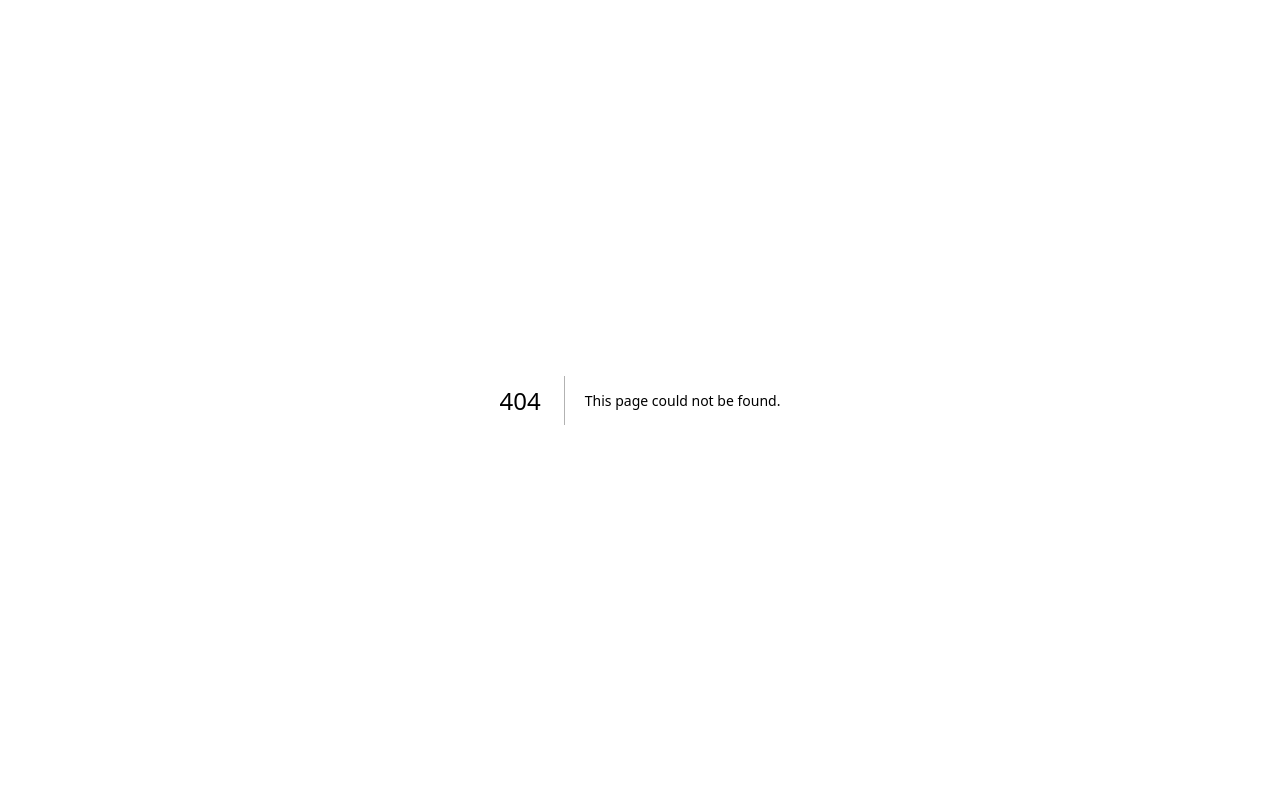
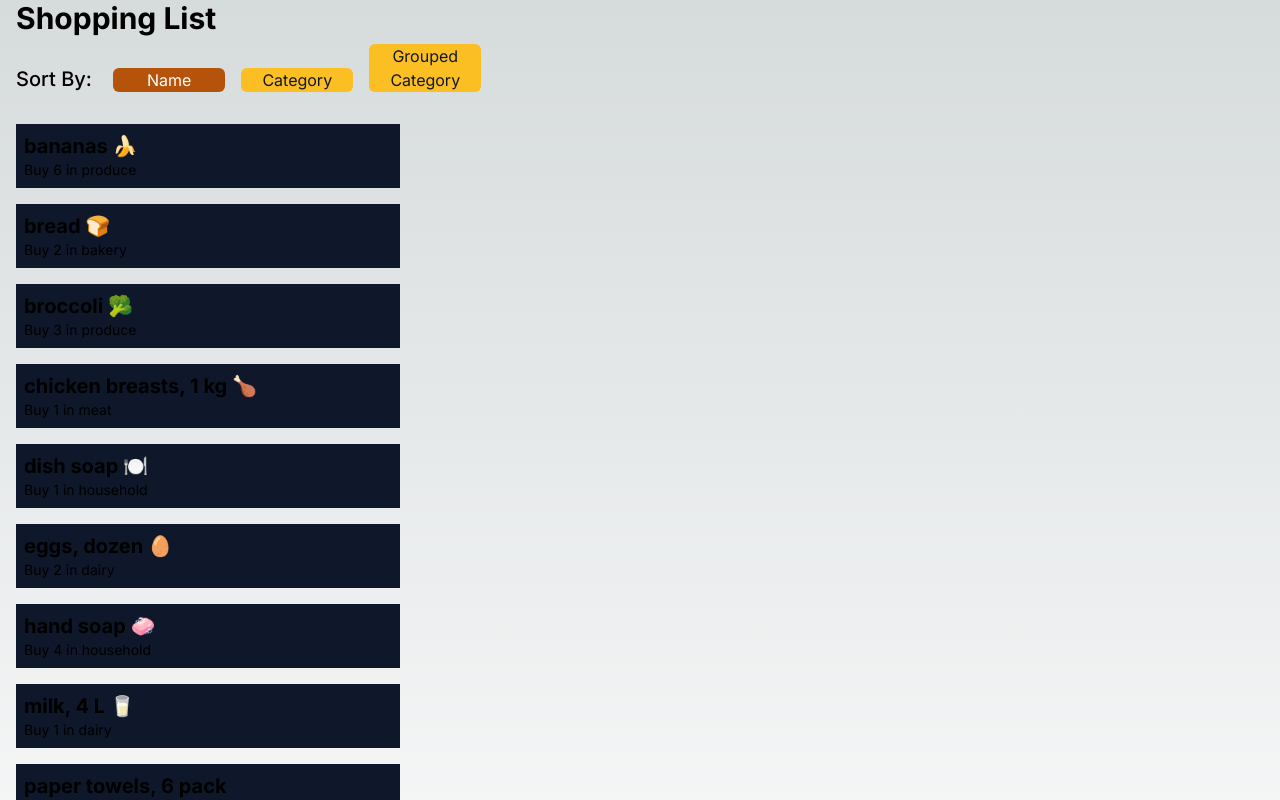
Before and after one commit to Ai5678/cprg306-assignments, a Next.js app: page /week-5 in a window 1280 px wide. Before the commit this address had no page. Shown: the top 800 px of the page. Built offline with nearby package versions, Linux system fonts and the light colour scheme.

Commit message:
submission

```diff
--- a/app/page.js
+++ b/app/page.js
@@ -16,6 +16,9 @@ export default function Home() {
         <li>
           <Link className={linkStyles} href={"./week-4"}>Week 4 Assignment</Link>
         </li>
+        <li>
+          <Link className={linkStyles} href={"./week-5"}>Week 5 Assignment</Link>
+        </li>
       </ul>
     </main>
   );
--- /dev/null
+++ b/app/week-5/item-list.js
@@ -0,0 +1,83 @@
+'use client'
+import { useState } from "react";
+import Item from "./item";
+import itemData from './items.json';
+
+export default function ItemList(){
+    // defensive copy
+    let itemArray = itemData.map((each) => ({...each}));
+
+    let[sortBy,setSortBy] = useState("name");
+
+    // group items by category
+    const groupByCategory = (items) => {
+        return items.reduce((accumulative, item) => {
+            const key = item.category;
+            if(!accumulative[key]){
+                accumulative[key] = [];
+            }
+            accumulative[key].push(item);
+            return accumulative;
+        }, {});
+    };
+
+    let handleChangeSort = (event) => setSortBy(event.target.value);
+
+    // sorting function
+    itemArray = itemArray.sort( (a,b) => {
+        if(sortBy === "groupedCategory"){
+            return 0;
+        }
+        if(isNaN(parseInt(a[sortBy]))){
+            let nameA = a[sortBy].toUpperCase();
+            let nameB = b[sortBy].toUpperCase();
+            if(nameA < nameB){
+                return -1;
+            }
+            if(nameA > nameB){
+                return 1;
+            }
+            return 0;
+        } else {
+            return a.id - b.id;
+        }
+    });
+
+    // render grouped items
+    const renderGroupedItems = (groupedItems) => {
+        return Object.keys(groupedItems).sort().map((category) => (
+            <div key={category}>
+                <h2 className="text-2xl font-bold ml-8 mt-4 mb-2">{category}</h2>
+                {groupedItems[category].map((eachItem) => (
+                    <Item key={eachItem.category} item={eachItem}/>
+                ))}
+            </div>
+        ))
+    }
+
+    return(
+        <div>
+            <section className="ml-4 mt-2">
+                <label className="text-xl font-medium">Sort By: </label>
+                <button
+                value="name"
+                onClick={handleChangeSort}
+                className={`m-4 w-28 rounded-md hover:bg-amber-700 hover:text-white ${sortBy === 'name' ? 'bg-amber-700 text-white' : 'bg-amber-400 text-slate-900'}`}>Name</button>
+                <button
+                value="category"
+                onClick={handleChangeSort}
+                className={`w-28 rounded-md hover:bg-amber-700 hover:text-white ${sortBy === 'category' ? 'bg-amber-700 text-white' : 'bg-amber-400 text-slate-900'}`}>Category</button>
+                <button
+                value="groupedCategory"
+                onClick={handleChangeSort}
+                className={`ml-4 w-28 rounded-md hover:bg-amber-700 hover:text-white ${sortBy === 'groupedCategory' ? 'bg-amber-700 text-white' : 'bg-amber-400 text-slate-900'}`}>Grouped Category</button>
+            </section>
+            <section>
+                {/* render */}
+                {sortBy === "groupedCategory" ? renderGroupedItems(groupByCategory(itemArray)) : itemArray.map((eachItem) => (
+                <Item item={eachItem} />))
+                }
+            </section>
+        </div>
+    );
+}
--- /dev/null
+++ b/app/week-5/item.js
@@ -0,0 +1,10 @@
+
+export default function Item({item}){
+    let {name, quantity,category} = item;
+    return (
+    <div className="bg-slate-900 p-2 m-4 max-w-sm">
+        <p className="text-xl font-bold">{name}</p>
+        <p className="text-sm">Buy {quantity} in {category}</p>
+    </div>
+    );
+}
--- /dev/null
+++ b/app/week-5/items.json
@@ -0,0 +1,74 @@
+[
+    {
+      "id": "1h2GJKH12gkHG31h1H",
+      "name": "milk, 4 L 🥛",
+      "quantity": 1,
+      "category": "dairy"
+    },
+    {
+      "id": "2KJH3k2j3H1k2J3K1H",
+      "name": "bread 🍞",
+      "quantity": 2,
+      "category": "bakery"
+    },
+    {
+      "id": "3h2KJH3k2j3H1k2J3",
+      "name": "eggs, dozen 🥚",
+      "quantity": 2,
+      "category": "dairy"
+    },
+    {
+      "id": "4k2J3K1H2GJKH12gk",
+      "name": "bananas 🍌",
+      "quantity": 6,
+      "category": "produce"
+    },
+    {
+      "id": "5H1h1H2KJH3k2j3H",
+      "name": "broccoli 🥦",
+      "quantity": 3,
+      "category": "produce"
+    },
+    {
+      "id": "6H1k2J3K1H2GJKH1",
+      "name": "chicken breasts, 1 kg 🍗",
+      "quantity": 1,
+      "category": "meat"
+    },
+    {
+      "id": "7gkHG31h1H2KJH3k",
+      "name": "pasta sauce 🍝",
+      "quantity": 3,
+      "category": "canned goods"
+    },
+    {
+      "id": "8j3H1k2J3K1H2GJK",
+      "name": "spaghetti, 454 g 🍝",
+      "quantity": 2,
+      "category": "dry goods"
+    },
+    {
+      "id": "9H12gkHG31h1H2KJ",
+      "name": "toilet paper, 12 pack 🧻",
+      "quantity": 1,
+      "category": "household"
+    },
+    {
+      "id": "10H3k2j3H1k2J3K1",
+      "name": "paper towels, 6 pack",
+      "quantity": 1,
+      "category": "household"
+    },
+    {
+      "id": "11k2J3K1H2GJKH12",
+      "name": "dish soap 🍽️",
+      "quantity": 1,
+      "category": "household"
+    },
+    {
+      "id": "12GJKH12gkHG31h1",
+      "name": "hand soap 🧼",
+      "quantity": 4,
+      "category": "household"
+    }
+  ]
--- /dev/null
+++ b/app/week-5/page.js
@@ -0,0 +1,11 @@
+import ItemList from "./item-list";
+
+export default function Page(){
+
+    return(
+        <main>
+            <h1 className="text-3xl font-bold ml-4">Shopping List</h1>
+            <ItemList />
+        </main>
+    );
+}
```
